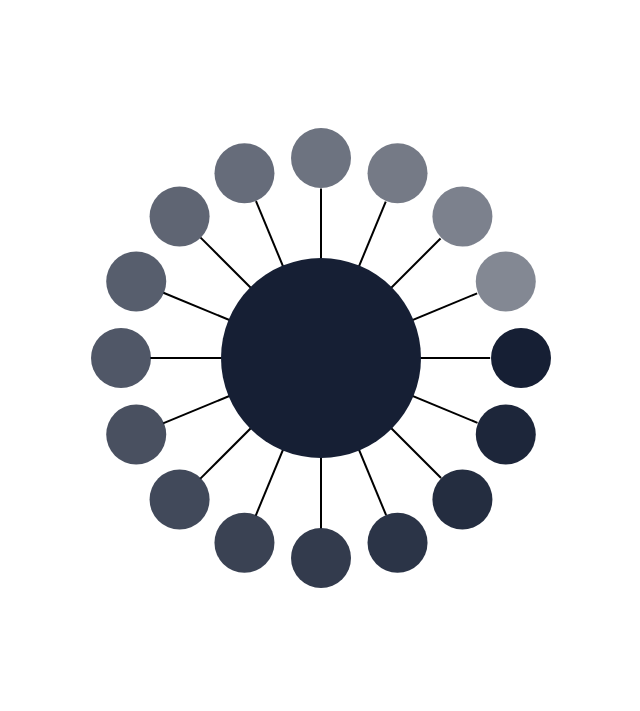
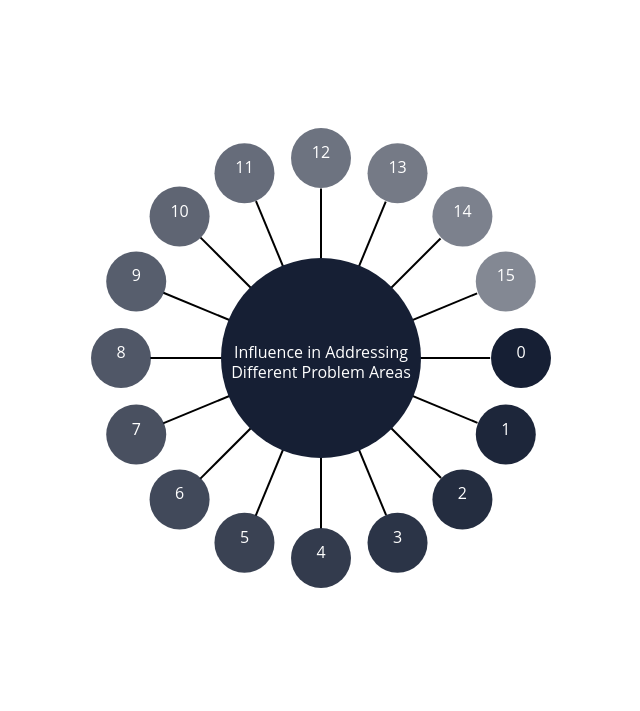
Before and after one commit to wingmanzz/recipient_profile_generator, a website: page scripts/index.html in a window 1280 px wide. Shown: the whole page, without its empty margins (37-677 px from the left). Drawn offline with nearby package versions, Linux system fonts and the light colour scheme.

Commit message:
add text

```diff
--- a/scripts/index.html
+++ b/scripts/index.html
@@ -16,7 +16,7 @@ function getChart(window, data) {
   var PX_RATIO = 4 / 3;
 
   data = d3.range(16).map(function(i) {
-    return { type: i }
+    return { type: i };
   });
 
   var w = 700,
@@ -31,19 +31,21 @@ function getChart(window, data) {
 
   var COLOR = '#161f34';
 
+  var CENTER_CIRCLE_RADIUS = 100;
   var CHILD_RADIUS = 30;
 
   var svg = d3.select('body').append('svg')
     .attr('width', w)
     .attr('height', h);
 
-  svg.selectAll('line')
+  svg.append('g').selectAll('line')
       .data(data)
     .enter().append('svg:line')
       .attr('class', 'child')
       .attr('x1', w / 2)
       .attr('y1', h / 2)
       .attr('x2', function(d, i) {
+        // draw to the edge of the outer circles
         var angle = (2 * PI / n) * i;
         var x1 = w / 2;
         var y1 = h / 2;
@@ -54,9 +56,9 @@ function getChart(window, data) {
         var hypo = dist - radius;
         var x = x1 + hypo * Math.cos(angle);
         return x;
-        //return Math.cos((2 * PI / n) * i) * 200 + (h / 2) - Math.cos(100);
       })
       .attr('y2', function(d, i) {
+        // draw to the edge of the outer circles
         var angle = (2 * PI / n) * i;
         var x1 = w / 2;
         var y1 = h / 2;
@@ -67,18 +69,17 @@ function getChart(window, data) {
         var hypo = dist - radius;
         var y = y1 + hypo * Math.sin(angle);
         return y;
-        //return Math.sin((2 * PI / n) * i) * 200 + (h / 2) - Math.sin(100);
       })
       .attr('stroke', '#000')
       .attr("stroke-width", 2);
 
-  svg.append('circle')
+  svg.append('g').append('circle')
     .attr('cx', w / 2)
     .attr('cy', h / 2)
-    .attr('r', 100)
+    .attr('r', CENTER_CIRCLE_RADIUS)
     .attr('fill', COLOR);
 
-  svg.selectAll('circle.child')
+  svg.append('g').selectAll('circle.child')
       .data(data)
     .enter().append('svg:circle')
       .attr('class', 'child')
@@ -88,6 +89,29 @@ function getChart(window, data) {
       .attr('fill', COLOR)
       .attr('opacity', function(d, i) { return 1 - (0.5 * (i / n)); });
 
+  svg.append('g').selectAll('.label')
+      .data(data)
+    .enter().append('text')
+      .attr('x', function(d, i) { return Math.cos((2 * PI / n) * i) * 200 + (w / 2); })
+      .attr('y', function(d, i) { return Math.sin((2 * PI / n) * i) * 200 + (h / 2); })
+      .text(function(d) { return d.type; });
+
+  svg.append('g')
+    .append('text')
+      .text('Influence in Addressing')
+      .attr('x', w / 2)
+      .attr('y', h / 2);
+  svg.append('g')
+    .append('text')
+      .text('Different Problem Areas')
+      .attr('x', w / 2)
+      .attr('y', 20 + h / 2);
+
+  d3.selectAll('text')
+    .style('fill', '#fff')
+    .style('font-family', 'Open Sans')
+    .style('text-anchor', 'middle');
+
   return window.document.getElementsByTagName('svg')[0];
 }
 </script>
```
